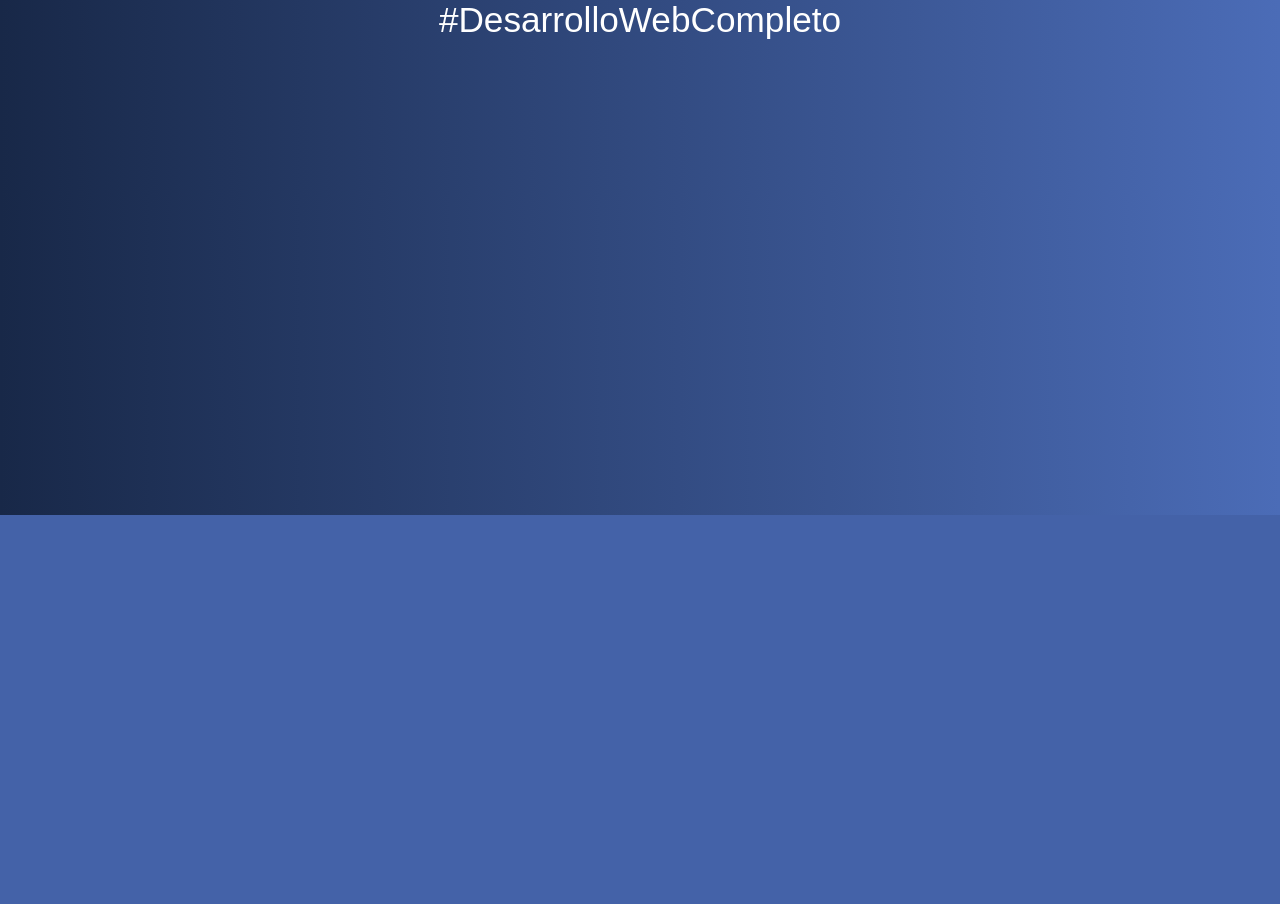
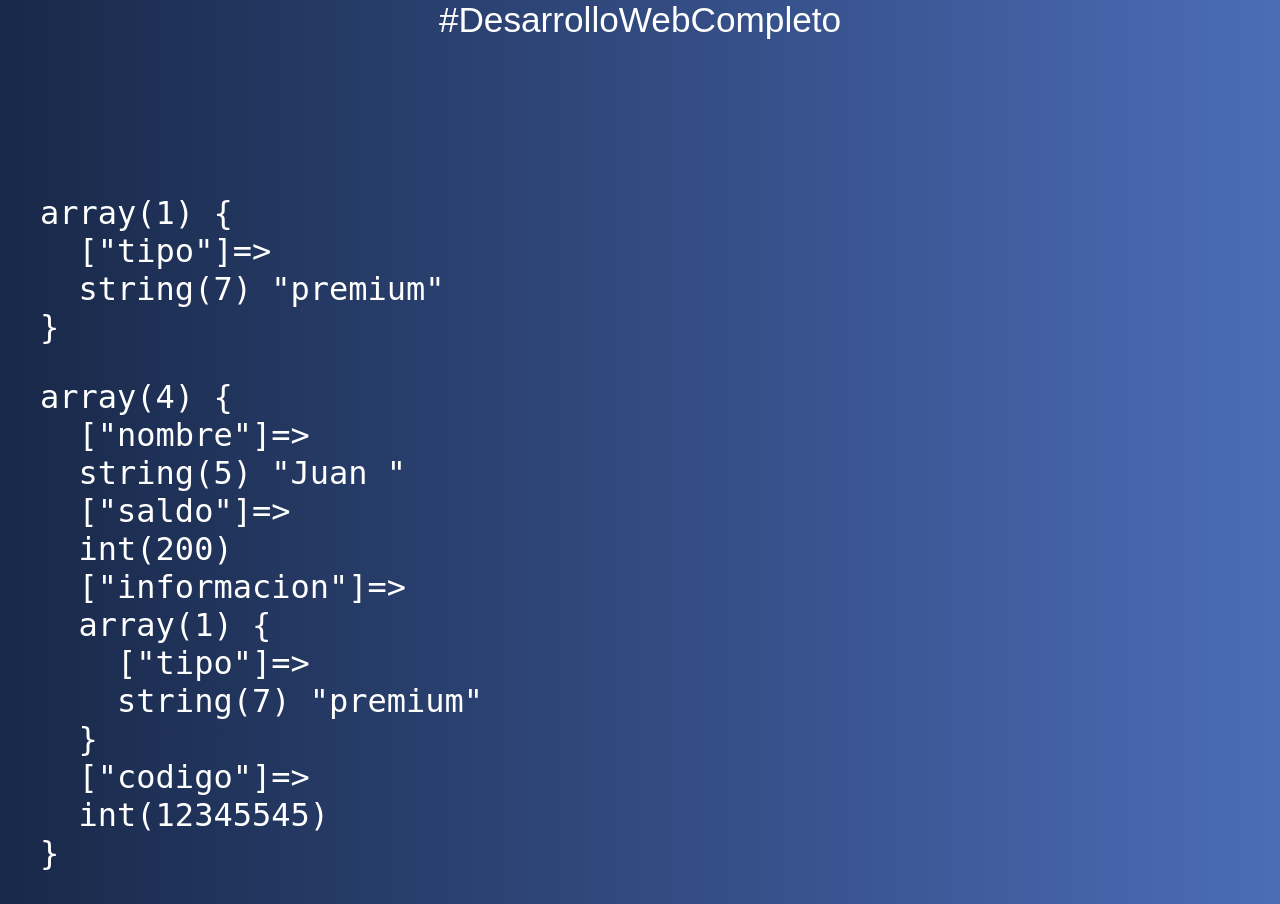
Before and after one commit to Benjamin-Galan/Introduccion_Php, a PHP site: page /09-arrays-assoc.php in a window 1280 px wide. Shown: the part 285-1189 px from the top of the page. Before the commit the page ends 800 px from the top, so only its background shows below. Run offline with PHP 8.4, Linux system fonts and the light colour scheme.

Commit message:
Sobre arreglos asociativos u objetos

```diff
--- a/09-arrays-assoc.php
+++ b/09-arrays-assoc.php
@@ -1,6 +1,21 @@
 <?php include 'includes/header.php';
 
+$cliente = [
+    'nombre' => 'Juan ',
+    'saldo' => 200,
+    'informacion' => [
+        'tipo' => 'premium'
+    ]
+];
 
+echo "<pre>";
+var_dump($cliente['informacion']);
+echo "</pre>";
 
+$cliente['codigo'] = 12345545;
+
+echo "<pre>";
+var_dump($cliente);
+echo "</pre>";
 
 include 'includes/footer.php';
```
